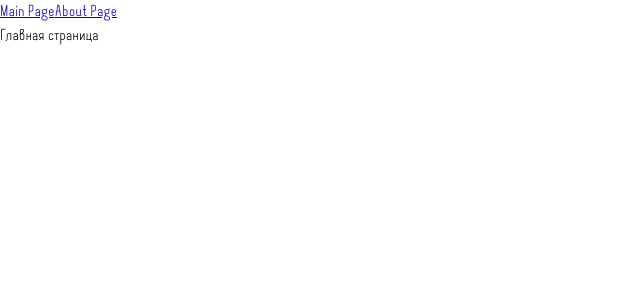
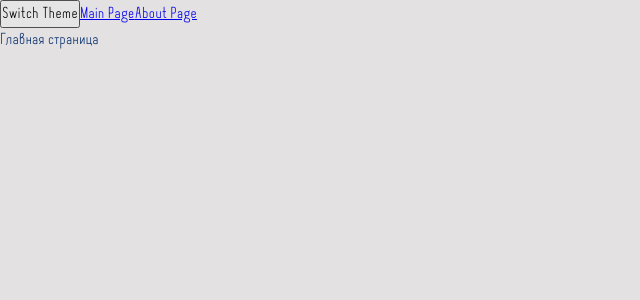
Before and after one commit to AlexandrMers/blog-application, a React app: page / in a window 1280 px wide. Shown: the top 300 px of the page, without its empty margins (0-640 px from the left). Built offline with nearby package versions, Linux system fonts and the light colour scheme; the HTML template or start-up script is replaced by a standard one.

Commit message:
initial switch theme

```diff
--- a/src/App.tsx
+++ b/src/App.tsx
@@ -1,4 +1,4 @@
-import React, { Suspense } from "react";
+import React, { Suspense, useState } from "react";
 
 import { Link, Route, Routes } from "react-router-dom";
 
@@ -7,9 +7,22 @@ const AboutPage = React.lazy(() => import("./pages/AboutPage"));
 
 import "./styles/index.scss";
 
+enum Theme {
+  DARK = "dark",
+  LIGHT = "light",
+}
+
 const App = () => {
+  const [theme, setTheme] = useState<Theme>(Theme.LIGHT);
+
+  const handleSwitchTheme = () => {
+    setTheme((theme) => (theme === Theme.DARK ? Theme.LIGHT : Theme.DARK));
+  };
+
   return (
-    <div className="app">
+    <div className={`app ${theme}`}>
+      <button onClick={handleSwitchTheme}>Switch Theme</button>
+
       <Link to="/">Main Page</Link>
       <Link to="/about">About Page</Link>
 
--- a/src/styles/index.scss
+++ b/src/styles/index.scss
@@ -5,5 +5,11 @@
 @import "themes/normal";
 
 .app {
+  min-height: 100vh;
+  height: 100%;
+
   font: var(--font-m);
+
+  background-color: var(--bg-color);
+  color: var(--primary-color);
 }
--- a/src/styles/themes/dark.scss
+++ b/src/styles/themes/dark.scss
@@ -0,0 +1,6 @@
+.app.dark {
+  --bg-color: #000988;
+
+  --primary-color: #34a834;
+  --secondary-color: #a0e3a0;
+}
--- a/src/styles/themes/normal.scss
+++ b/src/styles/themes/normal.scss
@@ -0,0 +1,6 @@
+.app.light {
+  --bg-color: #e3e1e1;
+
+  --primary-color: #0a3170;
+  --secondary-color: #3587a4;
+}
```
